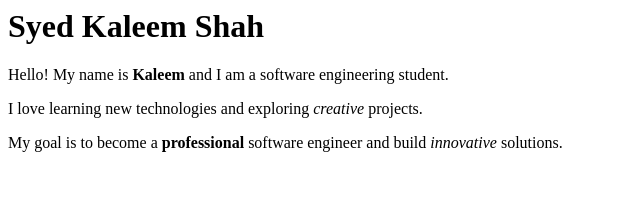
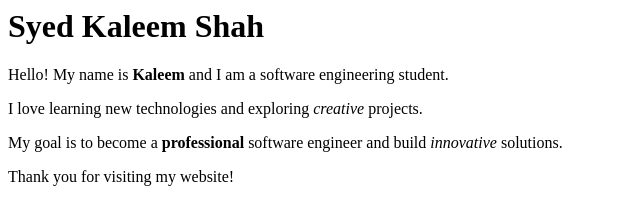
Before and after one commit to KaleemShahG/SMIT, a plain HTML site: page Assigment_1/index.html in a window 1280 px wide. Shown: the whole page, without its empty margins (0-640 px from the left). Drawn offline with Linux system fonts and the light colour scheme.

Commit message:
Auto update from push.bat

```diff
--- a/Assigment_1/index.html
+++ b/Assigment_1/index.html
@@ -17,6 +17,10 @@ I love learning new technologies and exploring <i>creative</i> projects.
 <p>
 My goal is to become a <b>professional</b> software engineer and build <i>innovative</i> solutions.
 </p>
+<p>
+Thank you for visiting my website!
+</p>
+
 
 </body>
 </html>
```
